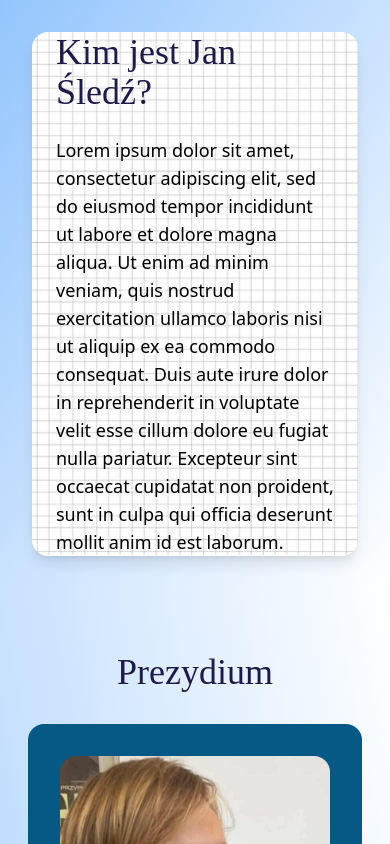
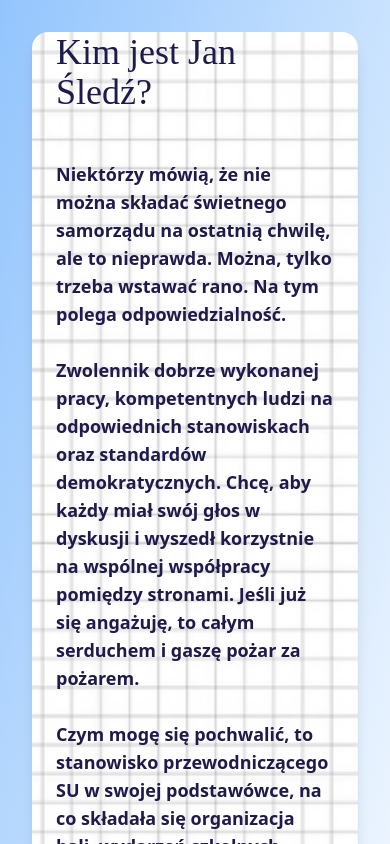
Before and after one commit to cicis12/sledzostrona, a plain HTML site: page index.html in a window 390 px wide. Shown: the part 980-1824 px from the top of the page. Drawn offline with nearby package versions, Linux system fonts and the light colour scheme; a web font is replaced by a local one.

Commit message:
Update index.html

```diff
--- a/index.html
+++ b/index.html
@@ -4,6 +4,7 @@
 <!-- pozdrawiam-->
 <!DOCTYPE html>
 <head>
+    <meta name="viewport" content="width=device-width, initial-scale=1.0">
     <script src="https://cdn.tailwindcss.com"></script>
     <title>Jan Śledź - kandydat na przewodniczącego SU</title>
     <link rel="icon" type="image/x-icon" href="assets/herring.ico">
@@ -40,8 +41,17 @@
                 <div class="md:w-1/2 w-full mb-6 md:mb-0">
                     <h2 class="text-4xl font-[GAGALIN] text-indigo-950">Kim jest Jan Śledź?</h2>
                 </div>
-                <div class="md:w-5/12 w-full text-left">
-                    <p class="text-lg">Lorem ipsum dolor sit amet, consectetur adipiscing elit, sed do eiusmod tempor incididunt ut labore et dolore magna aliqua. Ut enim ad minim veniam, quis nostrud exercitation ullamco laboris nisi ut aliquip ex ea commodo consequat. Duis aute irure dolor in reprehenderit in voluptate velit esse cillum dolore eu fugiat nulla pariatur. Excepteur sint occaecat cupidatat non proident, sunt in culpa qui officia deserunt mollit anim id est laborum.</p>
+                <div class="md:w-7/12 w-full text-left">
+                    <p class="text-lg font-bold my-6 text-indigo-950">Niektórzy mówią, że nie można składać świetnego samorządu na ostatnią chwilę, ale to nieprawda. Można, tylko trzeba wstawać rano. Na tym polega odpowiedzialność.
+                        <br><br>
+                        Zwolennik dobrze wykonanej pracy, kompetentnych ludzi na odpowiednich stanowiskach oraz standardów demokratycznych. Chcę, aby każdy miał swój głos w dyskusji i wyszedł korzystnie na wspólnej współpracy pomiędzy stronami. Jeśli już się angażuję, to całym serduchem i gaszę pożar za pożarem.
+                        <br><br>
+                        Czym mogę się pochwalić, to stanowisko przewodniczącego SU w swojej podstawówce, na co składała się organizacja bali, wydarzeń szkolnych, zbiórek, bycie Piłsudskim, Mikołajem itp. itd. Poza tym możecie mnie znać jako Archonta Wielkiej Republiki Kaczek.
+                        <br><br>
+                        Prywatnie psiarz, literata, czytelnik, historyk, gracz, politolog, słupszczanin, nagrodzony rangą przewodnika w BPP. Wielbiciel Hamiltona, La La Land i Złodziejki książek.
+                        <br><br>
+                        Nie śpij, bo cię przegłosują!
+                    </p>
                 </div>
             </div>
         </div>
@@ -245,8 +255,8 @@
                 <div class="md:w-1/2 w-full mb-6 md:mb-0">
                     <h2 class="text-4xl font-[GAGALIN] text-indigo-950">Nasza Misja</h2>
                 </div>
-                <div class="md:w-5/12 w-full text-left">
-                    <p class="text-lg">Lorem ipsum dolor sit amet, consectetur adipiscing elit, sed do eiusmod tempor incididunt ut labore et dolore magna aliqua. Ut enim ad minim veniam, quis nostrud exercitation ullamco laboris nisi ut aliquip ex ea commodo consequat. Duis aute irure dolor in reprehenderit in voluptate velit esse cillum dolore eu fugiat nulla pariatur. Excepteur sint occaecat cupidatat non proident, sunt in culpa qui officia deserunt mollit anim id est laborum.</p>
+                <div class="md:w-7/12 w-full text-left my-4">
+                    <p class="text-lg font-bold text-indigo-950">Każdy z nas lubi działać, wymyślać i tworzyć rzeczy, które naprawdę mają sens — dlatego powstał nasz zespół. Naszą misją jest samorząd, który nie jest nudnym obowiązkiem, ale miejscem pełnym energii, pomysłów i dobrej współpracy. Chcemy tworzyć inicjatywy, które rzeczywiście coś wnoszą, budować atmosferę, która inspiruje i sprawia, że szkoła staje się przyjemniejszym miejscem dla wszystkich. Krótko mówiąc: robimy to, bo razem możemy więcej.</p>
                 </div>
             </div>
         </div>
```
